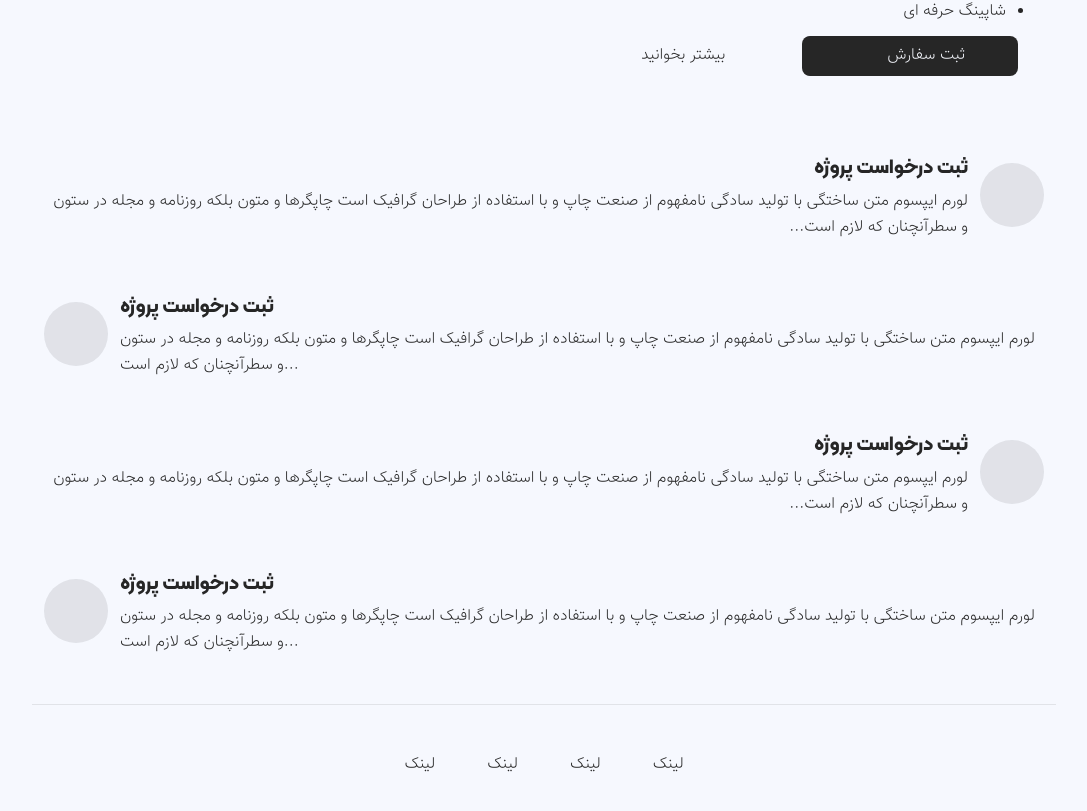
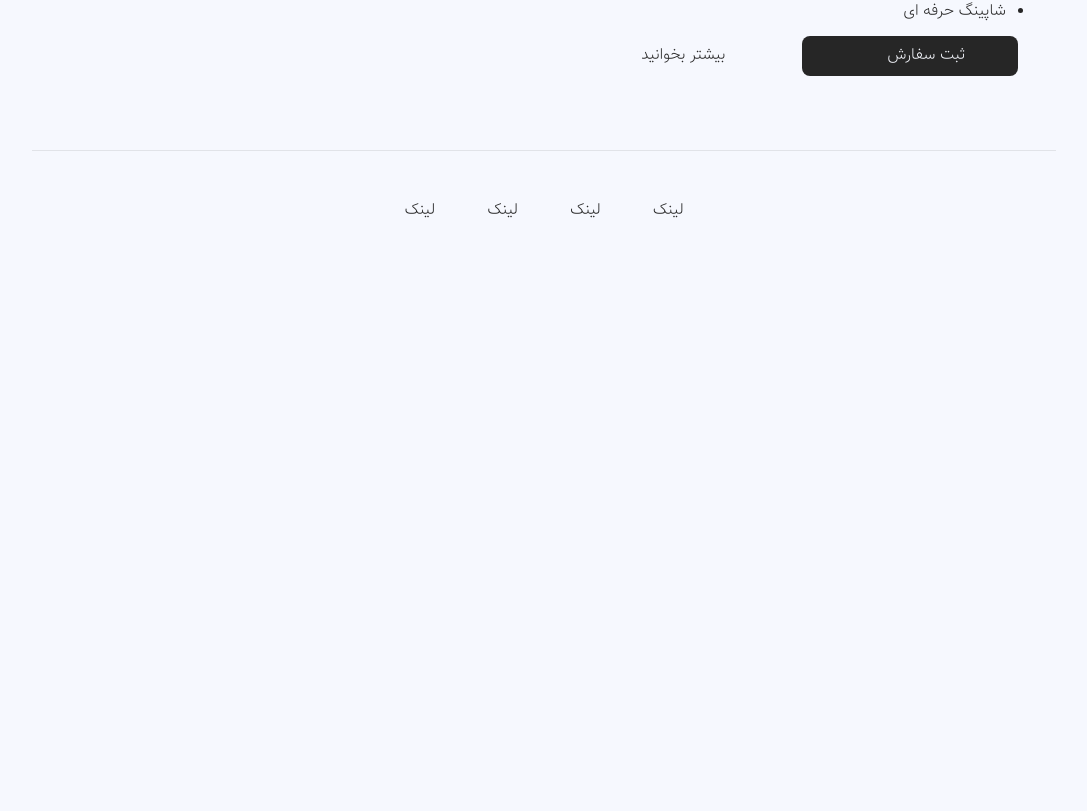
Before and after one commit to FarzadVav/next.js-portfolio, a Next.js app: page /products in a window 1280 px wide. Shown: the part 1825-2636 px from the top of the page, without its empty margins (96-1183 px from the left). After the commit the page ends 2096 px from the top, so only its background shows below. Built offline with nearby package versions, Linux system fonts and the light colour scheme; some icons are missing.

Commit message:
fix: /products page

```diff
--- a/app/products/page.tsx
+++ b/app/products/page.tsx
@@ -82,72 +82,6 @@ const ProductsPage = () => {
         ))}
       </div>
 
-      <Space />
-
-      <div className="container">
-        <Flex>
-          <div className="size-16 min-w-16 rounded-full bg-foreground/10"></div>
-          <div>
-            <Heading>
-              <h3>ثبت درخواست پروژه</h3>
-            </Heading>
-            <Space size="xs" />
-            <Paragraph>
-              لورم ایپسوم متن ساختگی با تولید سادگی نامفهوم از صنعت چاپ و با استفاده از طراحان
-              گرافیک است چاپگرها و متون بلکه روزنامه و مجله در ستون و سطرآنچنان که لازم است...
-            </Paragraph>
-          </div>
-        </Flex>
-
-        <Space />
-
-        <Flex justify="end" dir="ltr">
-          <div className="size-16 min-w-16 rounded-full bg-foreground/10"></div>
-          <div>
-            <Heading>
-              <h3>ثبت درخواست پروژه</h3>
-            </Heading>
-            <Space size="xs" />
-            <Paragraph>
-              لورم ایپسوم متن ساختگی با تولید سادگی نامفهوم از صنعت چاپ و با استفاده از طراحان
-              گرافیک است چاپگرها و متون بلکه روزنامه و مجله در ستون و سطرآنچنان که لازم است...
-            </Paragraph>
-          </div>
-        </Flex>
-
-        <Space />
-
-        <Flex>
-          <div className="size-16 min-w-16 rounded-full bg-foreground/10"></div>
-          <div>
-            <Heading>
-              <h3>ثبت درخواست پروژه</h3>
-            </Heading>
-            <Space size="xs" />
-            <Paragraph>
-              لورم ایپسوم متن ساختگی با تولید سادگی نامفهوم از صنعت چاپ و با استفاده از طراحان
-              گرافیک است چاپگرها و متون بلکه روزنامه و مجله در ستون و سطرآنچنان که لازم است...
-            </Paragraph>
-          </div>
-        </Flex>
-
-        <Space />
-
-        <Flex justify="end" dir="ltr">
-          <div className="size-16 min-w-16 rounded-full bg-foreground/10"></div>
-          <div>
-            <Heading>
-              <h3>ثبت درخواست پروژه</h3>
-            </Heading>
-            <Space size="xs" />
-            <Paragraph>
-              لورم ایپسوم متن ساختگی با تولید سادگی نامفهوم از صنعت چاپ و با استفاده از طراحان
-              گرافیک است چاپگرها و متون بلکه روزنامه و مجله در ستون و سطرآنچنان که لازم است...
-            </Paragraph>
-          </div>
-        </Flex>
-      </div>
-
       <PageModal isOpen={isOpen} closeHandler={() => setOpen(false)}>
         <PageModalHeader title="ثبت پروژه ربات تلگرام" />
 
```
